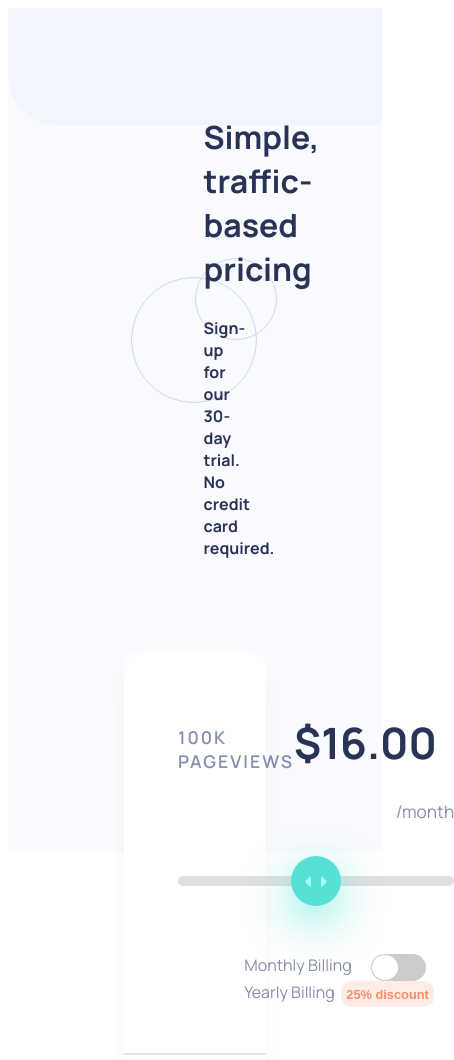
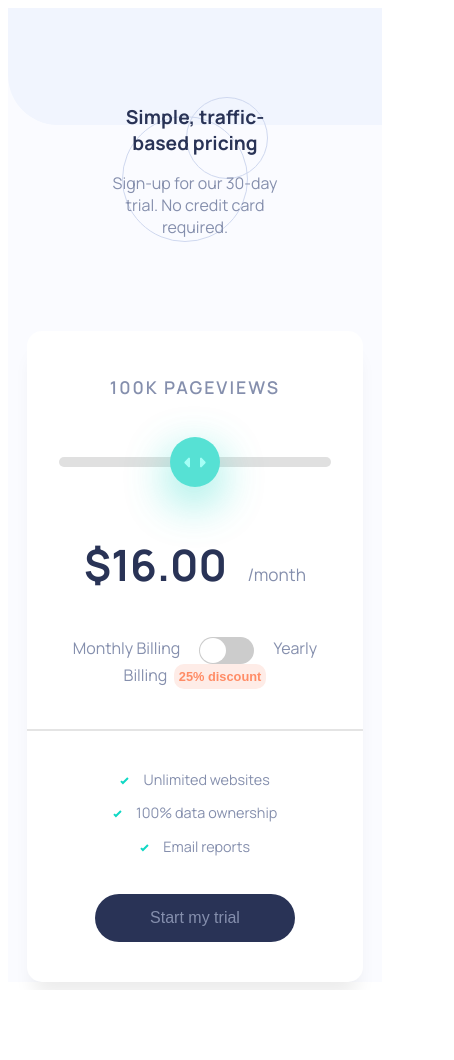
Before and after one commit to outerpreneur/interactive-pricing-component-main, a plain HTML site: page index.html in a window 390 px wide. Shown: the top 1060 px of the page, 454 px wide, since content can reach past the window. After the commit the page ends 990 px from the top, so only its background shows below. Drawn offline with Linux system fonts and the light colour scheme.

Commit message:
responsive styles

```diff
--- a/style.css
+++ b/style.css
@@ -26,7 +26,7 @@
 
 main {
   background-color: var(--Very-Pale-Blue-Main-Background);
-  height: 100vh;
+  min-height: 100vh;
   background-image: url(./images/bg-pattern.svg);
   background-repeat: no-repeat;
   background-size: contain;
@@ -38,6 +38,8 @@ main {
 .wrapper {
   width: 38.2%;
 }
+
+/* content  */
 
 .top-container {
   background-image: url(./images/pattern-circles.svg);
@@ -53,6 +55,7 @@ main {
 
 .top-container h2 {
   font-size: 1em;
+  color: var(--Grayish-Blue-Text);
 }
 
 .container {
@@ -265,3 +268,49 @@ hr {
 .inner-container-2 button:hover {
   color: #fff;
 }
+
+/* responsive styles */
+
+@media (max-width: 800px) {
+  .wrapper {
+    width: 90%;
+  }
+  .top-container {
+    text-align: center;
+  }
+  .top-container h1 {
+    font-size: 1.2em;
+  }
+  .top-container h2 {
+    font-size: 1em;
+    font-weight: 400;
+  }
+  .inner-container-1 {
+    grid-template-areas:
+      "area1"
+      "area3"
+      "area2"
+      "area4";
+    text-align: center;
+    margin: 0 auto;
+    padding: 2em;
+  }
+  .billing-interval {
+    width: 100%;
+    justify-self: center;
+  }
+  .price {
+    text-align: center;
+    margin-bottom: 1em;
+  }
+  .inner-container-2 {
+    grid-template-columns: 1fr;
+    gap: 1.5em;
+  }
+  .features {
+    text-align: center;
+  }
+  .inner-container-2 button {
+    margin-bottom: 1.5em;
+  }
+}
```
